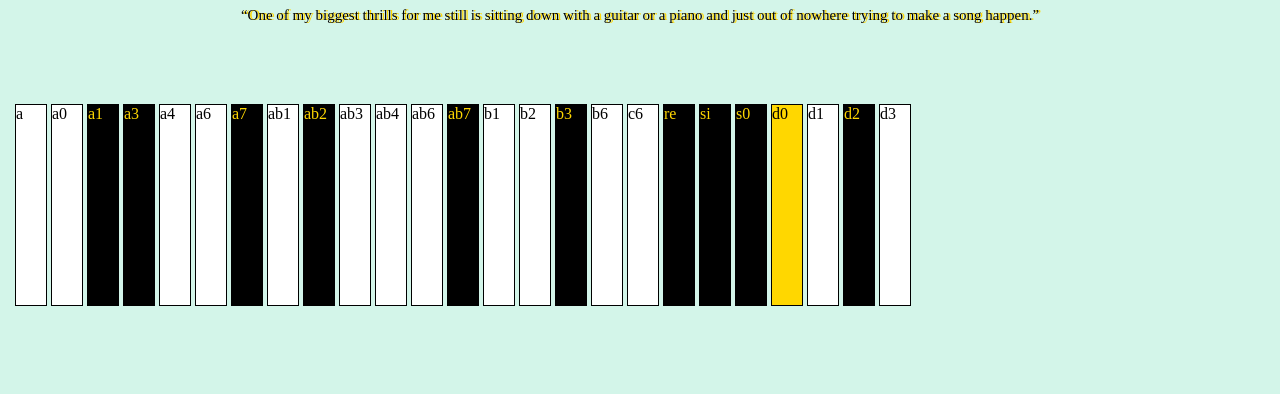
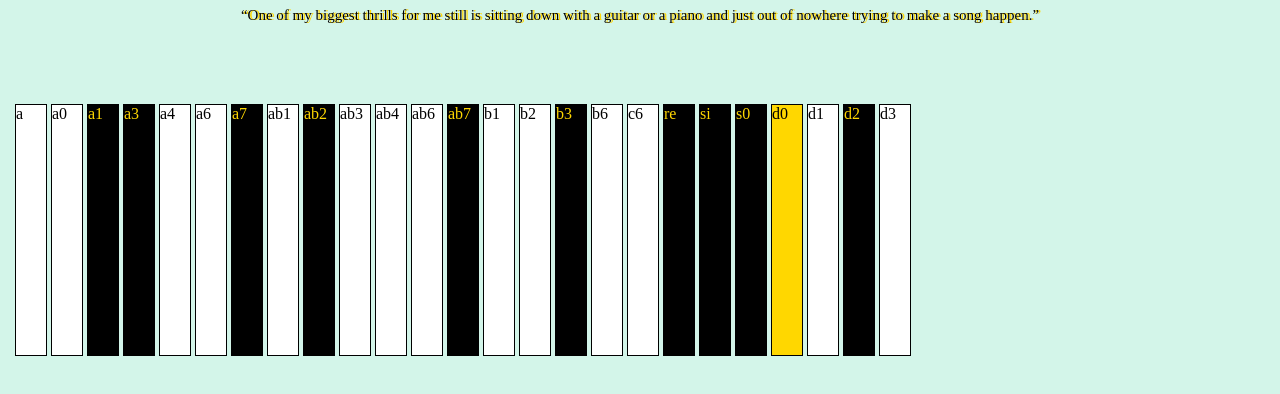
Before and after one commit to NAVEENKUMAR2003301/piano, a plain HTML site: page index.html in a window 1280 px wide. Shown: the part 40-434 px from the top of the page. Drawn offline with Linux system fonts and the light colour scheme.

Commit message:
Add files via upload

```diff
--- a/index.js
+++ b/index.js
@@ -1,3 +1,4 @@
+alert("Hi, Are You using Mobile Kindly On Landscape Mode");
 var SelectAllKeys = document.querySelectorAll(".key").length;
 for(var i=0;i<SelectAllKeys;i++){
     document.querySelectorAll(".key")[i].addEventListener("click",function(){
--- a/style.css
+++ b/style.css
@@ -26,7 +26,7 @@ p{
 }
 .key{
     width: 30px;
-    height: 200px;
+    height: 250px;
     border: 1px solid black;
     display: inline-block;
 
```
